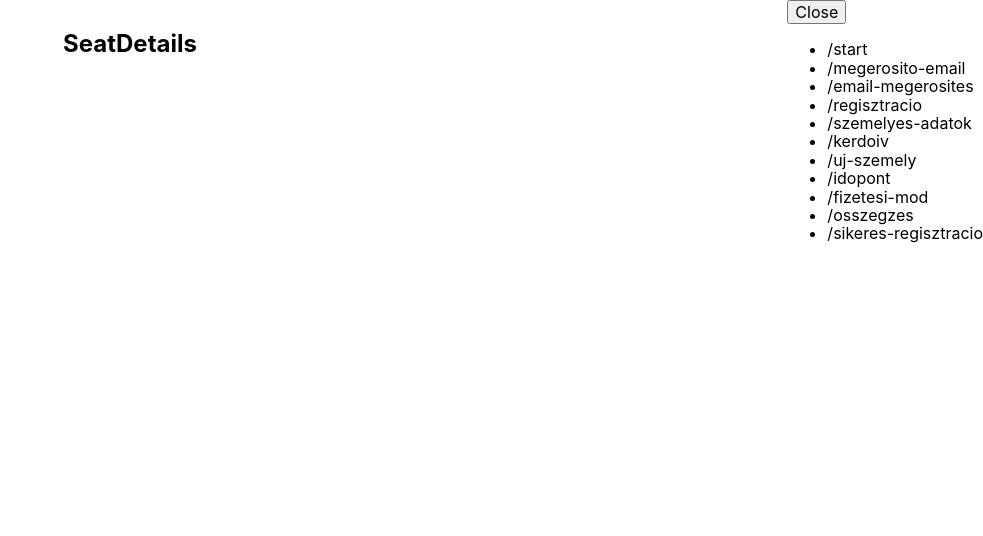
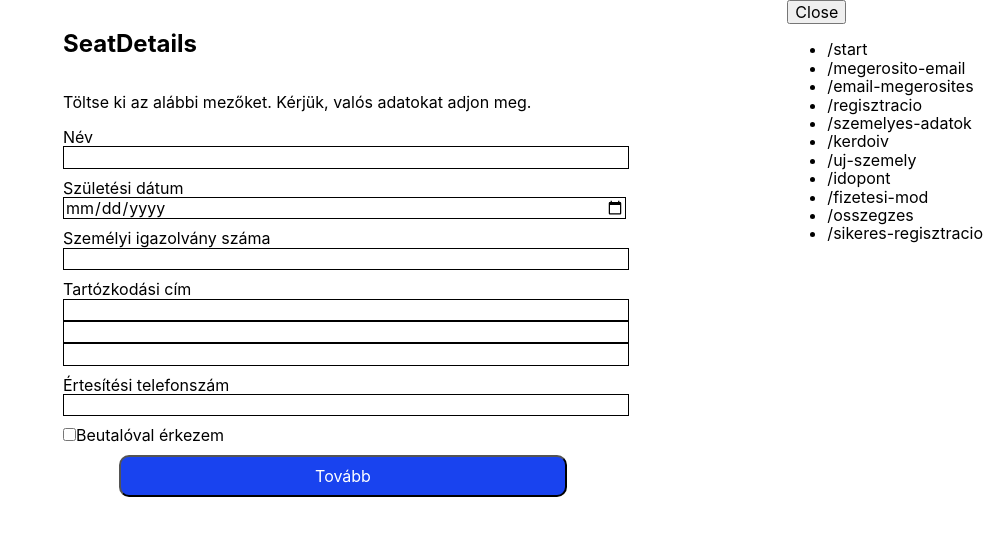
Before and after one commit to rollethu/noe, a React (Create React App) app in the folder code/frontend/: page /szemelyes-adatok in a window 1280 px wide. Shown: the top 536 px of the page, without its empty margins (297-1280 px from the left). Built offline with nearby package versions, Linux system fonts and the light colour scheme.

Commit message:
Add Seat deatils Screen

```diff
--- a/code/frontend/src/App.js
+++ b/code/frontend/src/App.js
@@ -9,6 +9,7 @@ import {
 import "./styles/styles.css";
 import { Provider as AppointmentProvider } from "./contexts/appointmentContext";
 import { Provider as LocationProvider } from "./contexts/locationContext";
+import { Provider as SeatProvider } from "./contexts/seatContext";
 import Nav from "./components/Nav";
 import Start from "./screens/Start";
 import AddSeat from "./screens/AddSeat";
@@ -74,7 +75,9 @@ function WrappedApp(props) {
   return (
     <AppointmentProvider>
       <LocationProvider>
-        <App />
+        <SeatProvider>
+          <App />
+        </SeatProvider>
       </LocationProvider>
     </AppointmentProvider>
   );
--- a/code/frontend/src/UI.jsx
+++ b/code/frontend/src/UI.jsx
@@ -31,64 +31,87 @@ export function Field({
   register,
   errors: allErrors,
   options,
+  hidden,
 }) {
   const errors = allErrors[name];
+  return (
+    <InputGroup hidden={hidden}>
+      {type === "checkbox" ? (
+        <Label htmlFor={name}>
+          <Input
+            value={value}
+            name={name}
+            label={label}
+            type={type}
+            register={register}
+            options={options}
+            id={name}
+          />
+          {label}
+        </Label>
+      ) : (
+        <>
+          {label && <Label htmlFor={name}>{label}</Label>}
+          <Input
+            value={value}
+            name={name}
+            label={label}
+            type={type}
+            register={register}
+            options={options}
+            id={name}
+          />
+        </>
+      )}
+      {errors && <HelpBlock error>{errors.message}</HelpBlock>}
+    </InputGroup>
+  );
+}
+
+export function Input({ value, name, type, register, options }) {
   if (type === "checkbox") {
     return (
-      <InputGroup>
-        <Label className="Inline">
       <input
+        id={name}
         className="Input Inline"
         name={name}
         ref={register()}
         type={type}
         value={value} // Value instead of true
       />
-          {label}
-        </Label>
-        {errors && <HelpBlock error>{errors.message}</HelpBlock>}
-      </InputGroup>
     );
   } else if (type === "select") {
     return (
-      <InputGroup>
-        <Label className="Inline">{label}</Label>
-        <select
-          className="Input Inline"
-          name={name}
-          ref={register()}
-          type={type}
-        >
+      <select className="Input" name={name} ref={register()} type={type}>
         {options.map((option) => (
           <option key={option.value} value={option.value}>
             {option.text}
           </option>
         ))}
       </select>
-        {errors && <HelpBlock error>{errors.message}</HelpBlock>}
-      </InputGroup>
     );
   }
   return (
-    <InputGroup>
-      {label && <Label>{label}</Label>}
     <input
       className="Input"
       name={name}
       ref={register()}
       type={type || "text"}
     />
-      {errors && <HelpBlock error>{errors.message}</HelpBlock>}
-    </InputGroup>
   );
 }
 
-export function InputGroup({ children }) {
-  return <div className="InputGroup">{children}</div>;
+export function InputGroup({ children, hidden }) {
+  const classes = classNames("InputGroup", { Hidden: hidden });
+  return <div className={classes}>{children}</div>;
 }
 
-export function Label({ children, className }) {
-  return <label className={`Label ${className || ""}`}>{children}</label>;
+export function Label({ children, className, htmlFor }) {
+  return (
+    <label className={`Label ${className || ""}`} htmlFor={htmlFor}>
+      {children}
+    </label>
+  );
 }
 
 export function Button({ children, type, onClick }) {
--- a/code/frontend/src/contexts/consts.js
+++ b/code/frontend/src/contexts/consts.js
@@ -2,7 +2,9 @@ export const HOST = "http://localhost:8000";
 export const API_URL = `${HOST}/api`;
 export const APPOINTMENT_LIST_URL = `${API_URL}/appointments/`;
 export const LOCATION_LIST_URL = `${API_URL}/locations/`;
+export const SEAT_LIST_URL = `${API_URL}/seats/`;
 export const VERIFY_EMAIL_URL = `${API_URL}/verify/email/`;
 
 export const SET_APPOINTMENT = "SET_APPOINTMENT";
 export const SET_LOCATIONS = "SET_LOCATIONS";
+export const SET_SEATS = "SET_SEATS";
--- /dev/null
+++ b/code/frontend/src/contexts/seatContext.js
@@ -0,0 +1,44 @@
+import axios from "axios";
+
+import createContext from "./createContext";
+import * as consts from "./consts";
+
+const initialState = {};
+
+const seatReducer = (state, action) => {
+  switch (action.type) {
+    case consts.SET_SEATS:
+      return {
+        ...state,
+        ...action.payload,
+      };
+    default:
+      return state;
+  }
+};
+
+const createSeat = (dispatch) => async (values) => {
+  try {
+    const response = await axios.post(consts.SEAT_LIST_URL, values);
+    response.error = false;
+    return response;
+  } catch (error) {
+    const { response } = error;
+    if (!response) {
+      return {
+        error: true,
+      };
+    }
+    response.error = true;
+    response.errors = response.data;
+    return response;
+  }
+};
+
+export const { Provider, Context } = createContext(
+  seatReducer,
+  {
+    createSeat,
+  },
+  initialState
+);
--- a/code/frontend/src/screens/Registration.jsx
+++ b/code/frontend/src/screens/Registration.jsx
@@ -1,5 +1,6 @@
 import React from "react";
 import { useForm } from "react-hook-form";
+import { Redirect } from "react-router-dom";
 
 import { Context as LocationContext } from "../contexts/locationContext";
 import { Context as AppointmentContext } from "../contexts/appointmentContext";
@@ -47,6 +48,10 @@ export default function Registration() {
     fetchLocations();
   }, []);
 
+  if (redirectTo) {
+    return <Redirect to={redirectTo} />;
+  }
+
   if (locations === null) {
     return (
       <View>
--- a/code/frontend/src/screens/SeatDetails.jsx
+++ b/code/frontend/src/screens/SeatDetails.jsx
@@ -1,11 +1,120 @@
 import React from "react";
+import { useForm } from "react-hook-form";
+import { Redirect } from "react-router-dom";
 
-import { View, Caption } from "../UI";
+import { ROUTE_SURVEY } from "../App";
+import {
+  View,
+  Caption,
+  InputGroup,
+  Label,
+  Input,
+  Form,
+  Field,
+  Button,
+  Text,
+} from "../UI";
+import { Context as SeatContext } from "../contexts/seatContext";
+import { Context as AppointmentContext } from "../contexts/appointmentContext";
+
+const TXT_SUBMIT_BUTTON = "Tovább";
+const TXT_HELP_TEXT =
+  "Töltse ki az alábbi mezőket. Kérjük, valós adatokat adjon meg.";
 
 export default function SeatDetails() {
+  const [redirectTo, setRedirectTo] = React.useState(null);
+  const { register, handleSubmit, setError, errors, watch } = useForm();
+  const { createSeat } = React.useContext(SeatContext);
+  const { state } = React.useContext(AppointmentContext);
+
+  const onSubmit = async (values) => {
+    let appointmentUrl = state.appointmentUrl;
+    if (process.env.NODE_ENV === "development") {
+      appointmentUrl =
+        "http://localhost:8000/api/appointments/54d027ec-3f32-49d8-91d1-d5a1ea2ad5c8/";
+    }
+    if (!appointmentUrl) {
+      alert("No appointment to update");
+    }
+
+    if (!values.has_doctor_referral) {
+      delete values.healthcare_number;
+    }
+    values.appointment = appointmentUrl;
+
+    const response = await createSeat(values);
+    if (response.error) {
+      if (response.errors) {
+        Object.keys(response.errors).map((fieldName) => {
+          setError(fieldName, "", response.errors[fieldName]);
+        });
+      } else {
+        alert("Váratlan hiba történt.");
+      }
+    } else {
+      setRedirectTo(ROUTE_SURVEY);
+    }
+  };
+
   return (
     <View>
       <Caption>SeatDetails</Caption>
+      <Text>{TXT_HELP_TEXT}</Text>
+      <Form onSubmit={handleSubmit(onSubmit)}>
+        <Field
+          register={register}
+          name="full_name"
+          label="Név"
+          errors={errors}
+        />
+        <Field
+          register={register}
+          name="birth_date"
+          label="Születési dátum"
+          type="date"
+          errors={errors}
+        />
+        <Field
+          register={register}
+          name="identity_card_number"
+          label="Személyi igazolvány száma"
+          errors={errors}
+          helpText="Személyigazolvány hiányában, jogosítvány vagy útlevél száma"
+        />
+        <InputGroup>
+          <Label>Tartózkodási cím</Label>
+          <>
+            <Input register={register} name="post_code" />
+            <Input register={register} name="city" />
+          </>
+          <>
+            <Input register={register} name="address_line1" />
+          </>
+        </InputGroup>
+        <Field
+          register={register}
+          name="phone_number"
+          label="Értesítési telefonszám"
+          type="text"
+          errors={errors}
+        />
+        <Field
+          register={register}
+          name="has_doctor_referral"
+          label="Beutalóval érkezem"
+          type="checkbox"
+          errors={errors}
+        />
+        <Field
+          register={register}
+          name="healthcare_number"
+          label="TAJ kártyaszám"
+          type="text"
+          errors={errors}
+          hidden={!watch("has_doctor_referral")}
+        />
+        <Button type="submit">{TXT_SUBMIT_BUTTON}</Button>
+      </Form>
     </View>
   );
 }
--- a/code/frontend/src/styles/sass/ui.sass
+++ b/code/frontend/src/styles/sass/ui.sass
@@ -49,3 +49,6 @@
 .ImageContainer
     display: flex
     justify-content: center
+
+.Hidden
+    display: none
--- a/code/frontend/src/styles/styles.css
+++ b/code/frontend/src/styles/styles.css
@@ -46,6 +46,9 @@
   display: flex;
   justify-content: center; }
 
+.Hidden {
+  display: none; }
+
 .Nav {
   position: absolute;
   top: 0;
```
Lines whose indentation alone changed are shown as unchanged.
